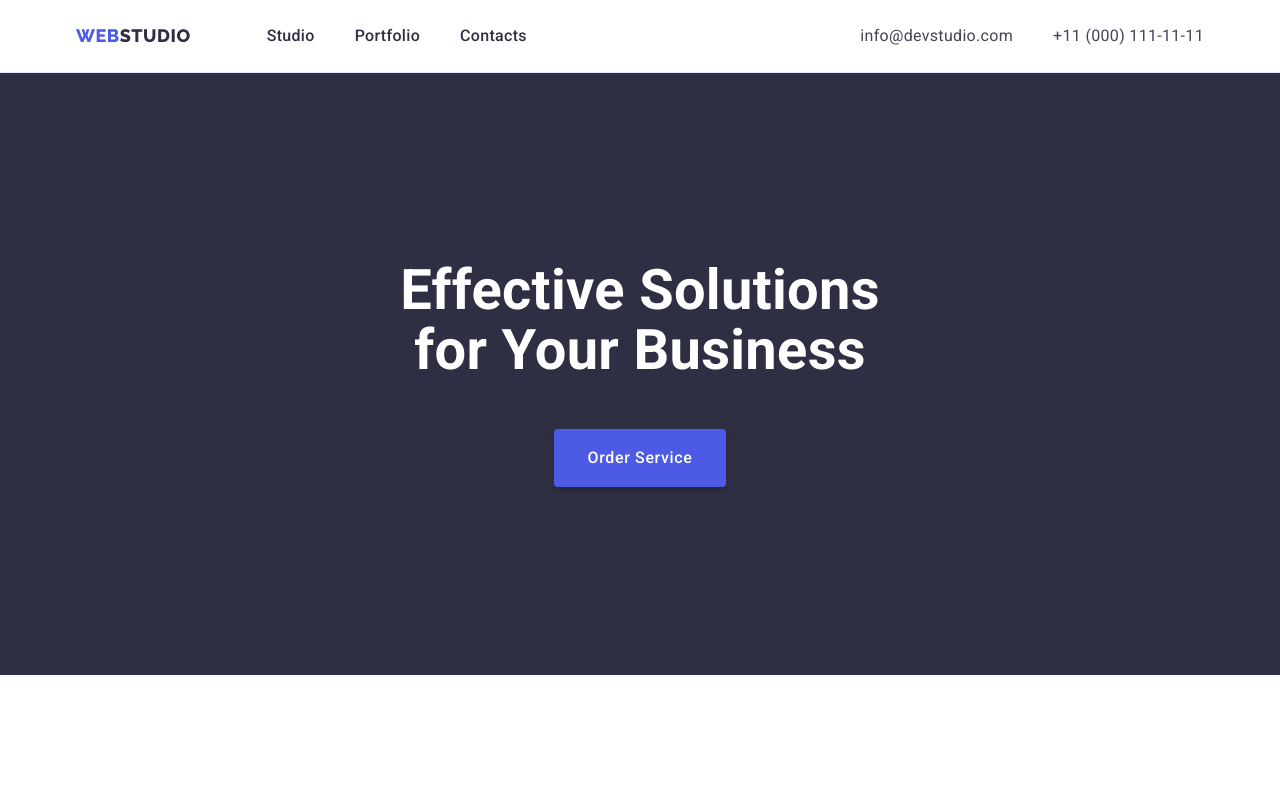
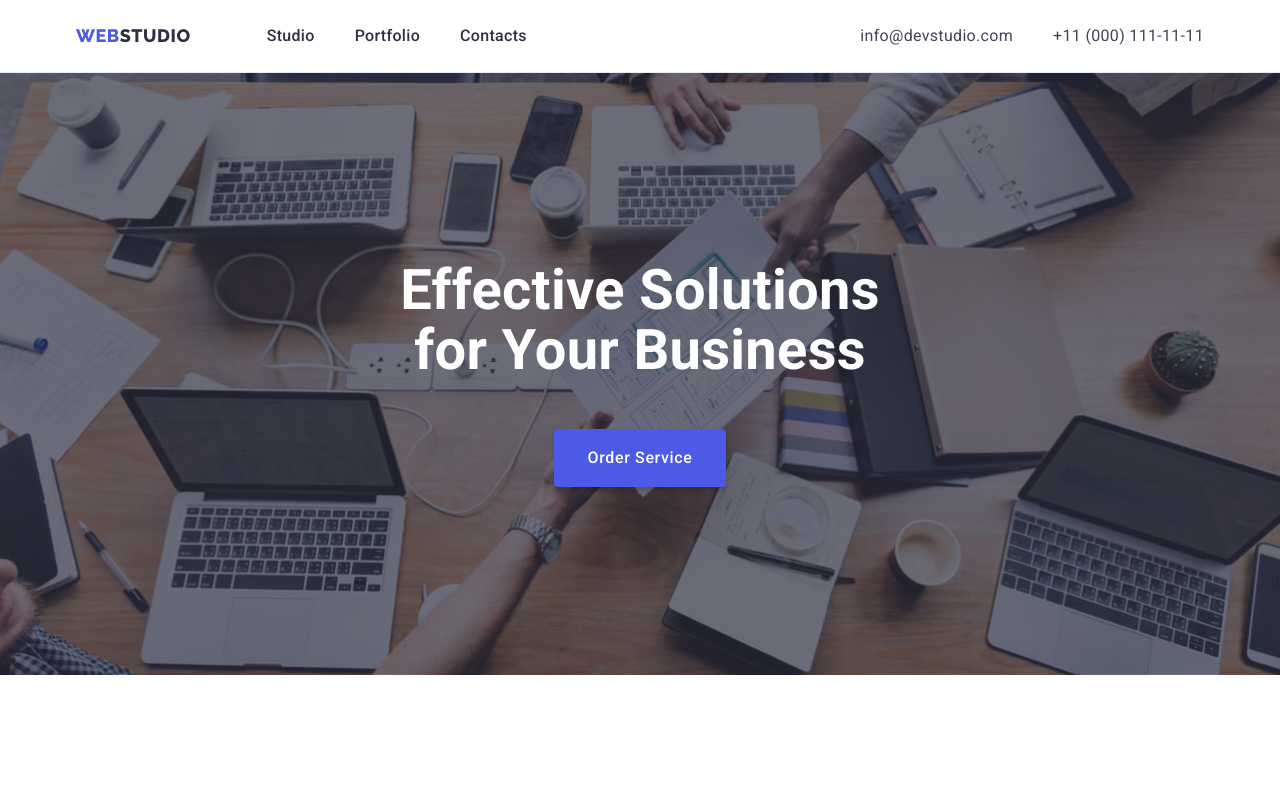
Before and after one commit to yulii0/goit-markup-hw-04, a plain HTML site: page index.html in a window 1280 px wide. Shown: the top 791 px of the page. Drawn offline with nearby package versions, Linux system fonts and the light colour scheme.

Commit message:
css changed bg image added + gradient

```diff
--- a/css/styles.css
+++ b/css/styles.css
@@ -128,10 +128,7 @@ address {
   display: flex;
   margin-left: auto;
 }
-/* 2 ваніанти як послідній дитині забрати margin справа */
-/* .site-nav .item:not(:last-child) {
-  margin-right: 40px;
-} */
+
 .site-nav-list .item + .item {
   margin-left: 40px;
 }
@@ -177,6 +174,18 @@ address {
 /* HERO */
 .hero {
   background-color: var(--primary-bg);
+  background-image: linear-gradient(
+      to right,
+      rgba(46, 47, 66, 0.7),
+      rgba(46, 47, 66, 0.7)
+    ),
+    url(../images/img16.jpg);
+  margin-left: auto;
+  margin-right: auto;
+  max-width: 1440px;
+  background-repeat: no-repeat;
+  background-position: center;
+  background-size: cover;
   padding-bottom: 188px;
   padding-top: 188px;
   text-align: center;
```
Also changed, not shown: images/img16.jpg (added).
